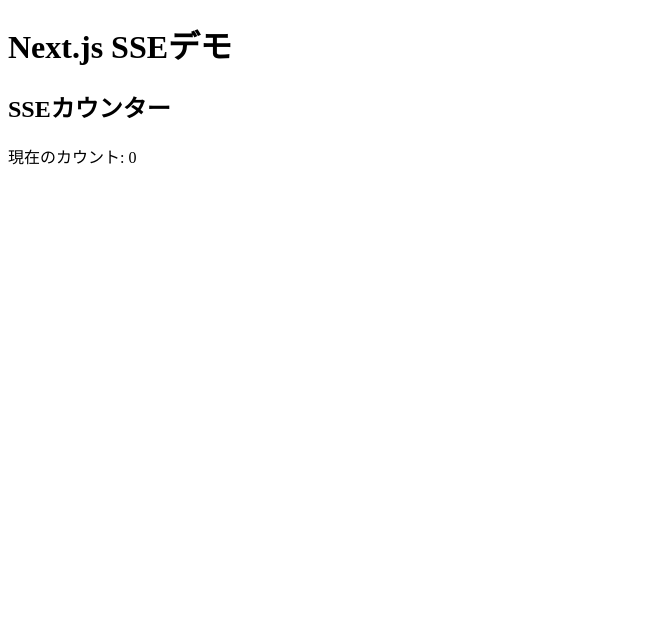
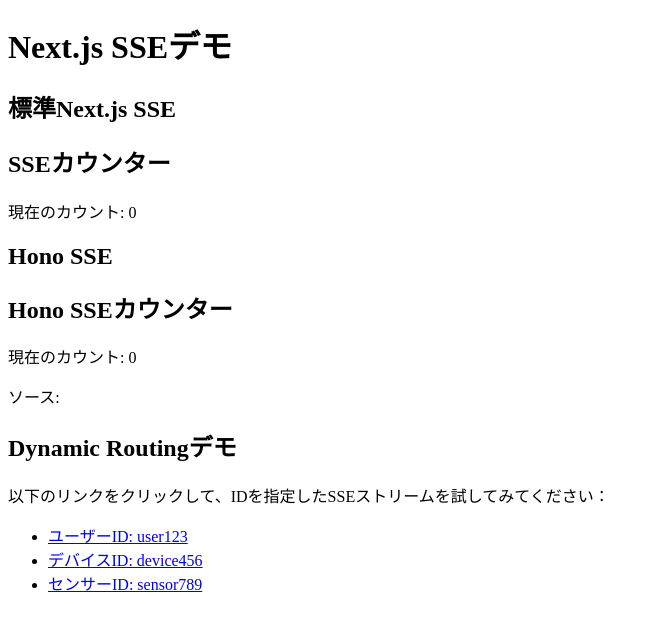
Before and after one commit to TAFDATA/Devin_test, a Next.js app: page / in a window 1280 px wide. Shown: the top 630 px of the page, without its empty margins (0-658 px from the left). Built offline with nearby package versions, Linux system fonts and the light colour scheme; no server answers.

Commit message:
feat: Next.jsのDynamic RoutingとHonoを使用したSSE実装を追加
Co-Authored-By: yamada@co-routine.com <yamada@co-routine.com>

```diff
--- /dev/null
+++ b/src/app/api/hono-events/[...route]/route.ts
@@ -0,0 +1,62 @@
+import { Hono } from 'hono';
+import { handle } from 'hono/vercel';
+
+// Honoアプリケーションの作成
+const app = new Hono().basePath('/api/hono-events');
+
+// SSEエンドポイントの実装
+app.get('/', (c) => {
+  const encoder = new TextEncoder();
+  const customReadable = new ReadableStream({
+    start(controller) {
+      let count = 0;
+      const interval = setInterval(() => {
+        const message = `data: ${JSON.stringify({ count: count++, source: 'hono' })}\n\n`;
+        controller.enqueue(encoder.encode(message));
+      }, 1000);
+
+      // クリーンアップ
+      return () => {
+        clearInterval(interval);
+      };
+    },
+  });
+
+  return new Response(customReadable, {
+    headers: {
+      'Content-Type': 'text/event-stream',
+      'Cache-Control': 'no-cache',
+      'Connection': 'keep-alive',
+    },
+  });
+});
+
+// Dynamic Routingを使用したパラメータ付きSSEエンドポイント
+app.get('/:id', (c) => {
+  const id = c.req.param('id');
+  const encoder = new TextEncoder();
+  const customReadable = new ReadableStream({
+    start(controller) {
+      let count = 0;
+      const interval = setInterval(() => {
+        const message = `data: ${JSON.stringify({ count: count++, id, source: 'hono' })}\n\n`;
+        controller.enqueue(encoder.encode(message));
+      }, 1000);
+
+      // クリーンアップ
+      return () => {
+        clearInterval(interval);
+      };
+    },
+  });
+
+  return new Response(customReadable, {
+    headers: {
+      'Content-Type': 'text/event-stream',
+      'Cache-Control': 'no-cache',
+      'Connection': 'keep-alive',
+    },
+  });
+});
+
+export const GET = handle(app);
--- a/src/app/page.tsx
+++ b/src/app/page.tsx
@@ -1,10 +1,32 @@
 import { EventStream } from '@/components/EventStream';
+import { HonoEventStream } from '@/components/HonoEventStream';
 
 export default function Home() {
   return (
-    <div className="container mx-auto">
+    <div className="container mx-auto p-4">
       <h1 className="text-2xl font-bold my-4">Next.js SSEデモ</h1>
-      <EventStream />
+
+      <div className="grid grid-cols-1 md:grid-cols-2 gap-4 mb-8">
+        <div>
+          <h2 className="text-xl mb-2">標準Next.js SSE</h2>
+          <EventStream />
+        </div>
+
+        <div>
+          <h2 className="text-xl mb-2">Hono SSE</h2>
+          <HonoEventStream />
+        </div>
+      </div>
+
+      <div className="mt-8 p-4 border rounded-lg">
+        <h2 className="text-xl font-bold mb-4">Dynamic Routingデモ</h2>
+        <p className="mb-2">以下のリンクをクリックして、IDを指定したSSEストリームを試してみてください：</p>
+        <ul className="list-disc pl-5 space-y-2">
+          <li><a href="/hono-stream/user123" className="text-blue-500 hover:underline">ユーザーID: user123</a></li>
+          <li><a href="/hono-stream/device456" className="text-blue-500 hover:underline">デバイスID: device456</a></li>
+          <li><a href="/hono-stream/sensor789" className="text-blue-500 hover:underline">センサーID: sensor789</a></li>
+        </ul>
+      </div>
     </div>
   );
 }
--- /dev/null
+++ b/src/components/HonoEventStream.tsx
@@ -0,0 +1,51 @@
+'use client';
+
+import { useEffect, useState } from 'react';
+
+interface HonoEventStreamProps {
+  id?: string;
+}
+
+export function HonoEventStream({ id }: HonoEventStreamProps) {
+  const [count, setCount] = useState<number>(0);
+  const [sourceInfo, setSourceInfo] = useState<string>('');
+  const [streamId, setStreamId] = useState<string | undefined>(id);
+
+  useEffect(() => {
+    // IDが指定されている場合はそのIDを使用したエンドポイントに接続
+    const endpoint = streamId
+      ? `/api/hono-events/${streamId}`
+      : '/api/hono-events';
+
+    const eventSource = new EventSource(endpoint);
+
+    eventSource.onmessage = (event) => {
+      const data = JSON.parse(event.data);
+      setCount(data.count);
+      setSourceInfo(data.source);
+      if (data.id) {
+        setStreamId(data.id);
+      }
+    };
+
+    eventSource.onerror = (error) => {
+      console.error('SSE接続エラー:', error);
+      // 接続エラー時の処理を追加
+    };
+
+    return () => {
+      eventSource.close();
+    };
+  }, [streamId]);
+
+  return (
+    <div className="p-4 border rounded-lg shadow-sm bg-white">
+      <h2 className="text-xl font-bold">Hono SSEカウンター</h2>
+      {streamId && (
+        <p className="text-sm text-gray-600">ストリームID: {streamId}</p>
+      )}
+      <p className="mt-2">現在のカウント: {count}</p>
+      <p className="text-sm text-gray-500">ソース: {sourceInfo}</p>
+    </div>
+  );
+}
```
Also changed, not shown: package.json (+4 -3 lines), src/app/hono-stream/[id]/page.tsx (added, +14 -0 lines), 1 other file (tests, documents, lock files or other folders).
